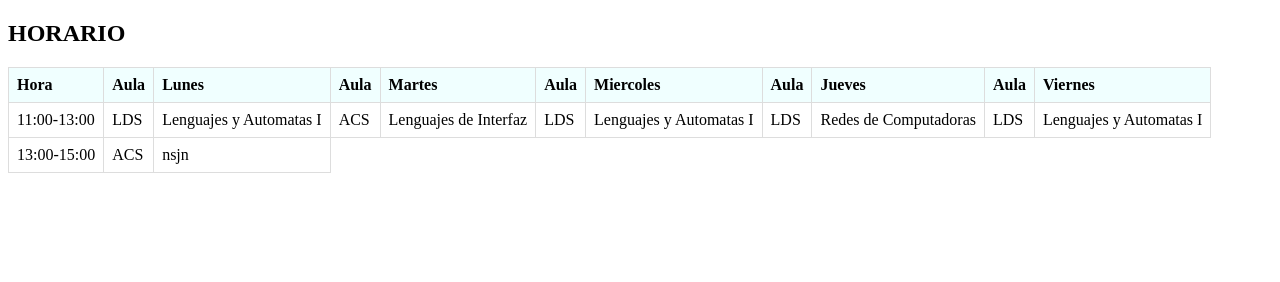
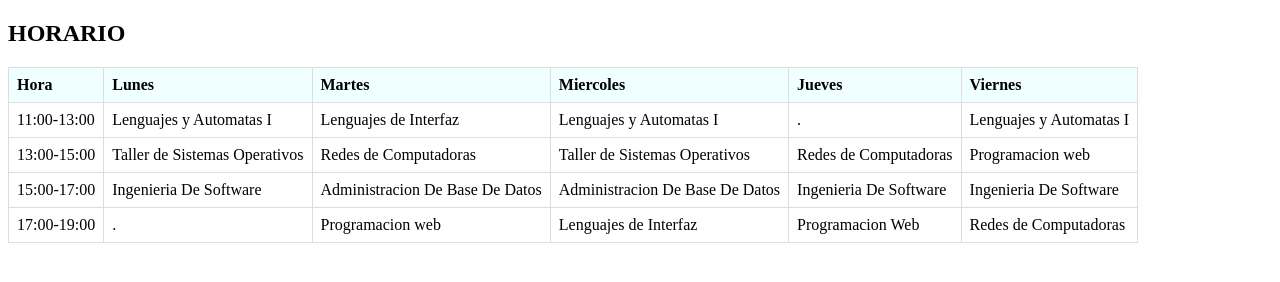
Before and after one commit to AmeliReyesHernandez/Practicas-ProgramacionWeb-Ameli, a plain HTML site: page Ejercicios-PW/2-Ejercicio-Tabla/Horario.html in a window 1280 px wide. Drawn offline with Linux system fonts and the light colour scheme.

Commit message:
Creando estructura del Horario

```diff
--- a/Ejercicios-PW/2-Ejercicio-Tabla/Horario.html
+++ b/Ejercicios-PW/2-Ejercicio-Tabla/Horario.html
@@ -11,34 +11,43 @@
         <table>
             <tr>
                 <th>Hora</th>
-                <th>Aula</th>
                 <th>Lunes</th>
-                <th>Aula</th>
                 <th>Martes</th>
-                <th>Aula</th>
                 <th>Miercoles</th>
-                <th>Aula</th>
                 <th>Jueves</th>
-                <th>Aula</th>
                 <th>Viernes</th>
             </tr>
             <tr>
                 <td>11:00-13:00</th>
-                <td>LDS</th>
                 <td>Lenguajes y Automatas I</th>
-                <td>ACS</th>
                 <td>Lenguajes de Interfaz</th>
-                <td>LDS</th>
                 <td>Lenguajes y Automatas I</th>
-                <td>LDS</th>
-                <td>Redes de Computadoras</th>
-                <td>LDS</th>
+                <td>.</th>
                 <td>Lenguajes y Automatas I</th>
             </tr>
             <tr>
                 <td>13:00-15:00</th>
-                <td>ACS</th>
-                <td>nsjn</th>
+                <td>Taller de Sistemas Operativos</th>
+                <td>Redes de Computadoras</th>
+                <td>Taller de Sistemas Operativos</th>
+                <td>Redes de Computadoras</th>
+                <td>Programacion web</th>
+            </tr>
+            <tr>
+                <td>15:00-17:00</th>
+                <td>Ingenieria De Software</th>
+                <td>Administracion De Base De Datos</th>
+                <td>Administracion De Base De Datos</th>
+                <td>Ingenieria De Software</th>
+                <td>Ingenieria De Software</th>
+            </tr>
+            <tr>
+                <td>17:00-19:00</th>
+                <td>.</th>
+                <td>Programacion web</th>
+                <td>Lenguajes de Interfaz</th>
+                <td>Programacion Web</th>
+                <td>Redes de Computadoras </th>
             </tr>
         </table>
     </body>
```
